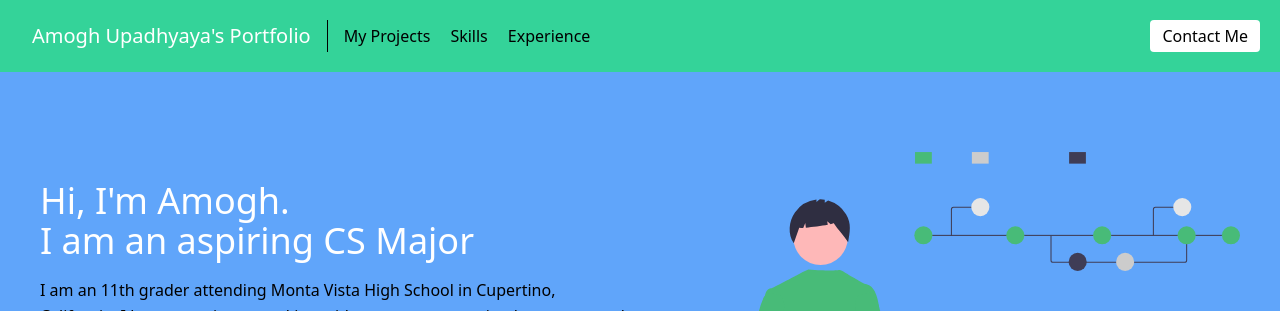
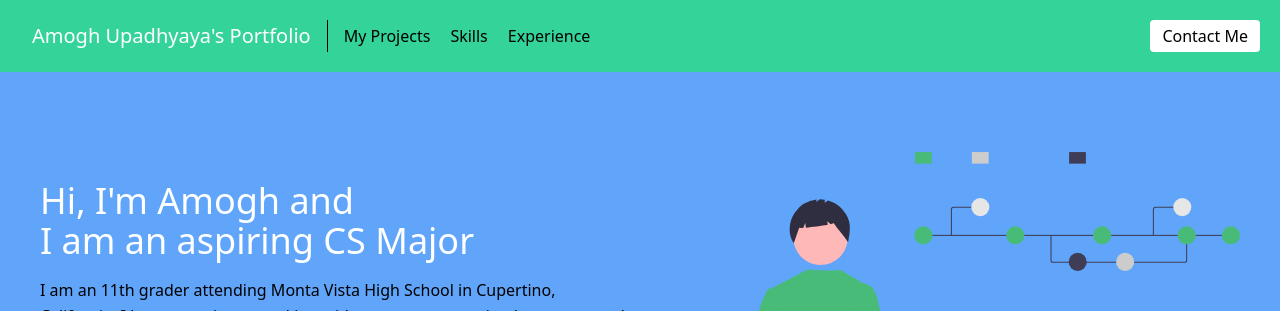
Before and after one commit to amoghu26/portfolio, a React (Create React App) app: page / in a window 1280 px wide. Shown: the top 311 px of the page. Built offline with nearby package versions, Linux system fonts and the light colour scheme.

Commit message:
Add files via upload

```diff
--- a/src/components/About.js
+++ b/src/components/About.js
@@ -8,7 +8,7 @@ export default function About() {
       <div className="container mx-auto flex px-10 py-20 md:flex-row flex-col items-center">
         <div className="lg:flex-grow md:w-1/2 lg:pr-24 md:pr-16 flex flex-col md:items-start md:text-left mb-16 md:mb-0 items-center text-center">
           <h1 className="title-font sm:text-4xl text-2xl mb-4 font-medium text-white">
-            Hi, I'm Amogh.
+            Hi, I'm Amogh and
             <br className="hidden lg:inline-block" />
             I am an aspiring CS Major
           </h1>
```
